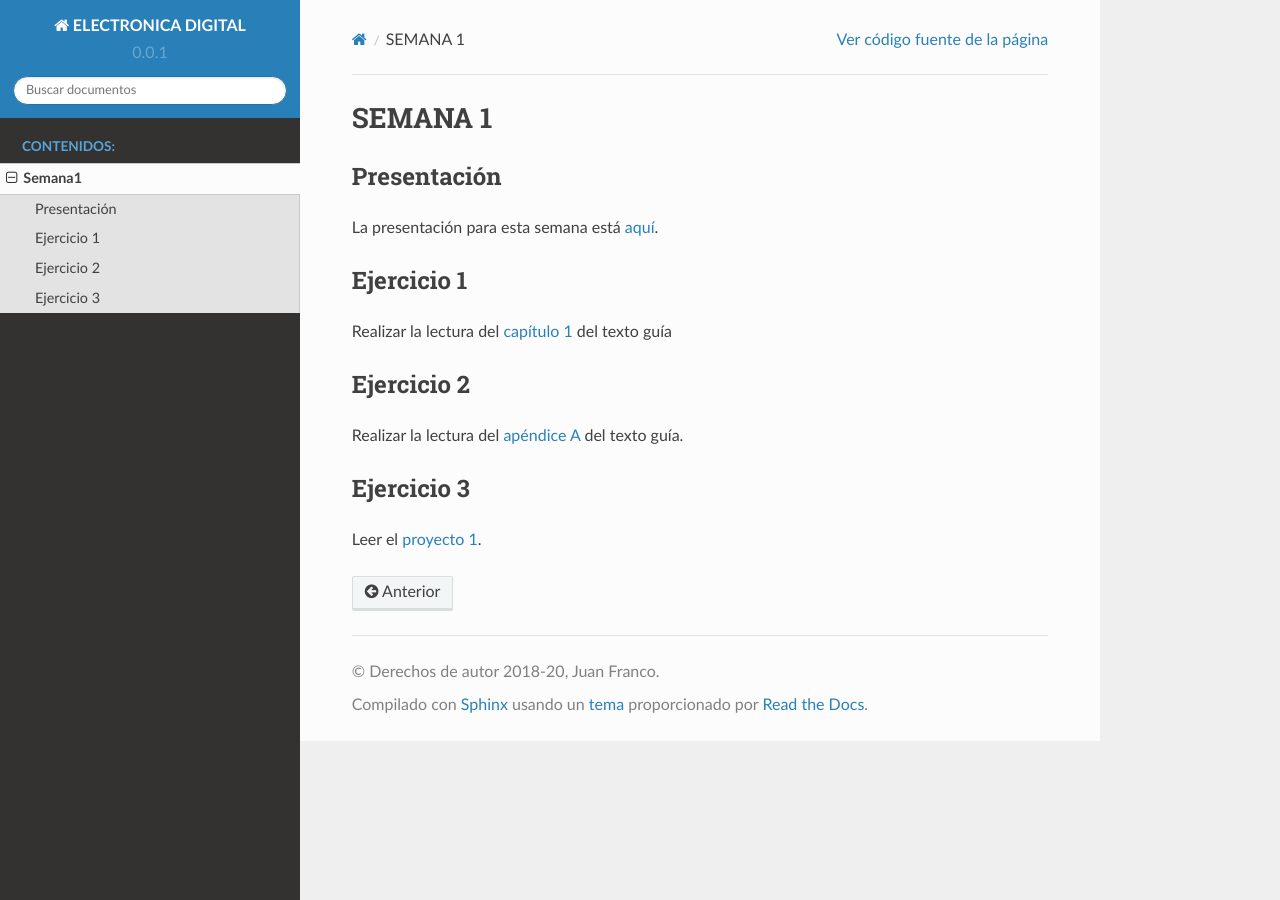
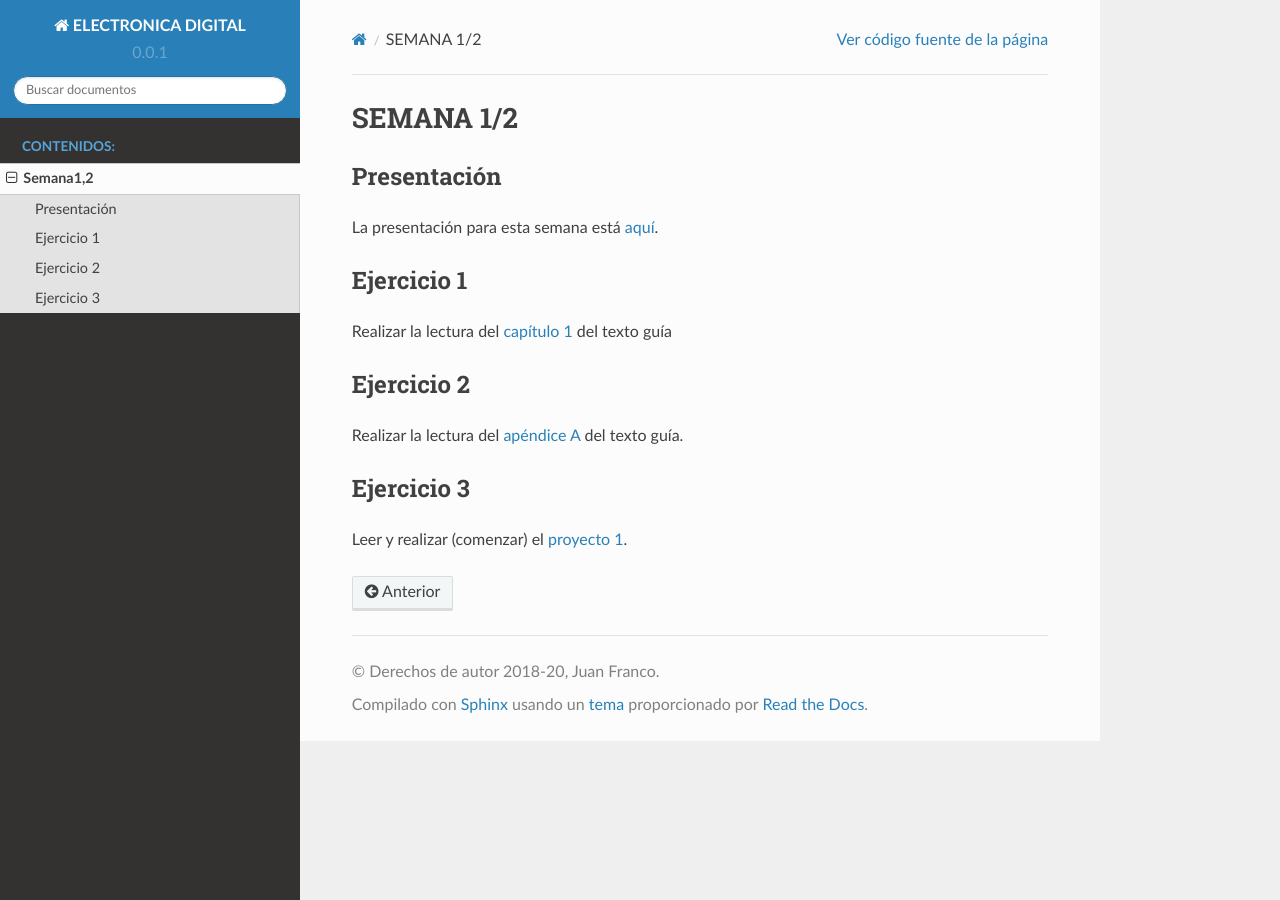
Before and after one commit to juanferfranco/ElectronicaDigital, a Sphinx documentation site: the page built from docs/_semana1/semana1.rst, in a window 1280 px wide. Built offline with Sphinx 7.4.7 and the Read the Docs theme 2.0.0, drawn with Linux system fonts in a browser that asks for light colours.

Commit message:
update week2

```diff
--- a/docs/_semana1/semana1.rst
+++ b/docs/_semana1/semana1.rst
@@ -1,4 +1,4 @@
-SEMANA 1
+SEMANA 1/2
 ===========
 
 Presentación
@@ -17,4 +17,4 @@ del texto guía.
 
 Ejercicio 3
 ------------
-Leer el `proyecto 1 <https://www.nand2tetris.org/project01>`__.
+Leer y realizar (comenzar) el `proyecto 1 <https://www.nand2tetris.org/project01>`__.
--- a/docs/index.rst
+++ b/docs/index.rst
@@ -56,4 +56,4 @@ proyectos. Estos últimos también se trabajarán en el aula con asesoría del d
    :maxdepth: 3
    :caption: Contenidos:
 
-   Semana1 <_semana1/semana1>
+   Semana1,2 <_semana1/semana1>
```
